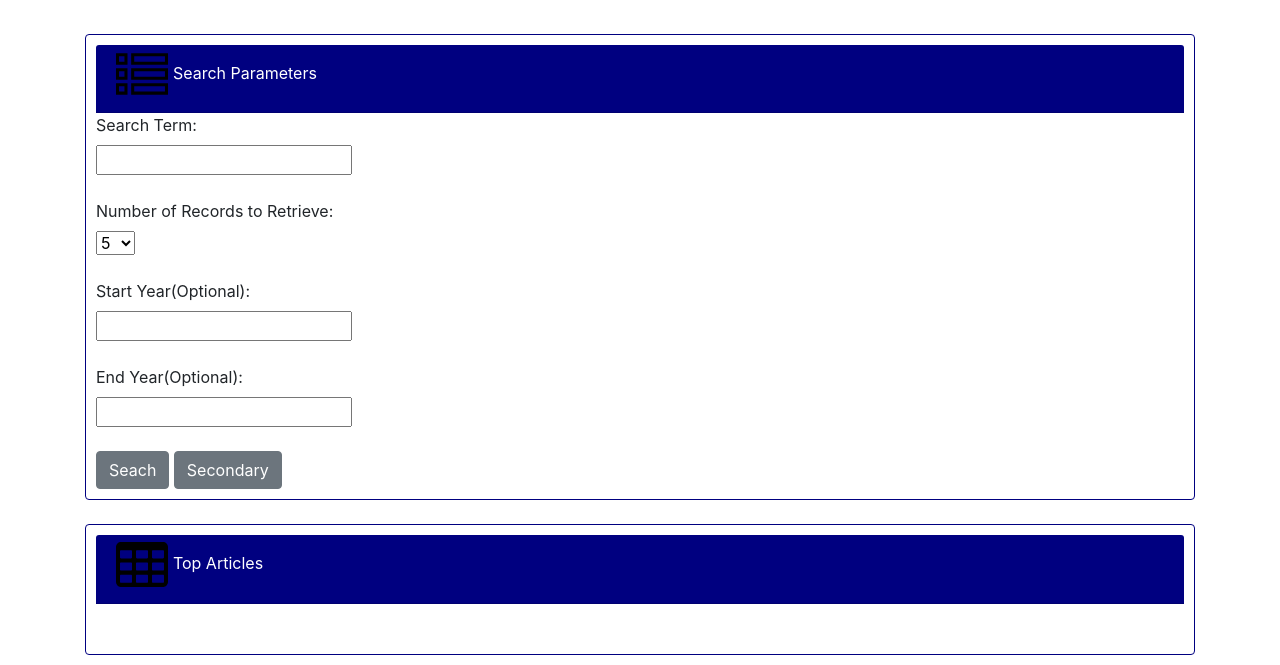
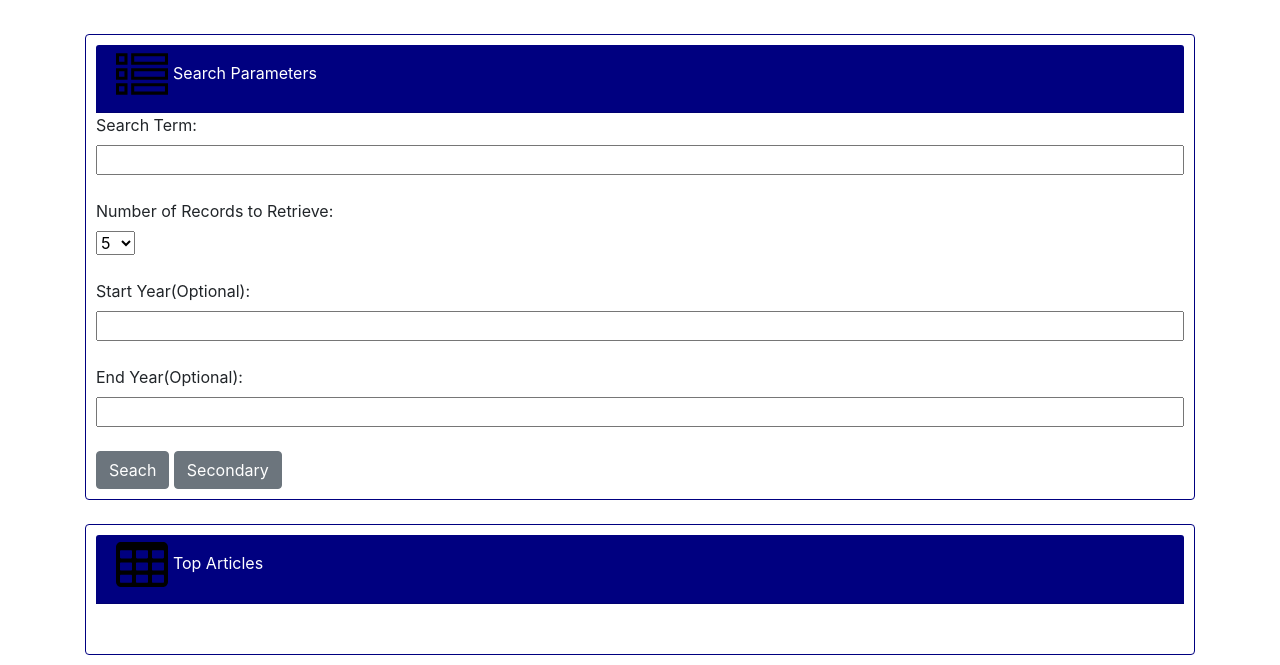
Before and after one commit to DanLaZ/NYT-API, a plain HTML site: page index.html in a window 1280 px wide. Shown: the part 135-800 px from the top of the page. Drawn offline with nearby package versions, Linux system fonts and the light colour scheme.

Commit message:
css update

```diff
--- a/style.css
+++ b/style.css
@@ -1,4 +1,3 @@
-
 .my-header{
     background-color: navy;
     padding-top: 3px;
@@ -14,8 +13,27 @@
     padding-top: 3px;
     color: white;
 }
-
 .card{
     padding: 10px;
     border-color: navy;
 }
+
+#searchTerm{
+    width: 100%;
+}
+
+#numberOfArticles{
+    width: 100%;
+}
+
+#startYear{
+    width: 100%;
+}
+
+#endYear{
+    width: 100%;
+}
+
+#articleDisplay{
+    width: 100%;
+}
```
